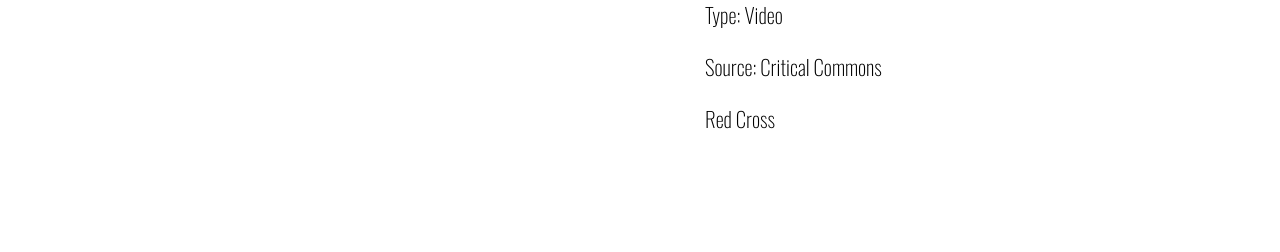
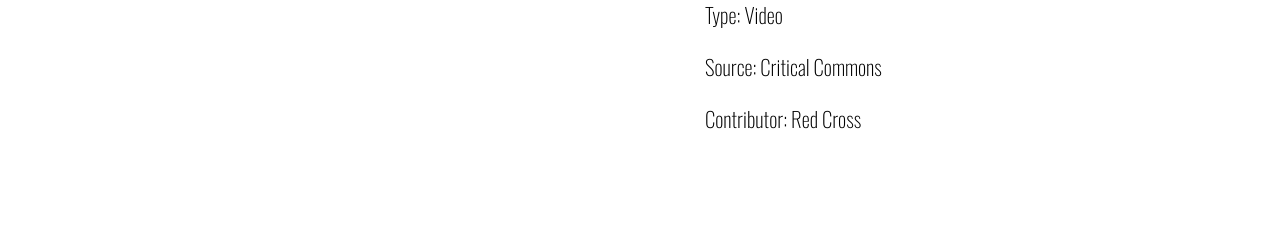
Before and after one commit to TonLeon/Mindoc_Original_Prototype, a Jekyll site: the page built from _mindoc_media/introduction_video_1.md, in a window 1280 px wide. Shown: the part 787-1039 px from the top of the page. Built offline with Jekyll 4.4.1, drawn with Linux system fonts in a browser that asks for light colours.

Commit message:
Update image_description.html

```diff
--- a/_layouts/image_description.html
+++ b/_layouts/image_description.html
@@ -20,7 +20,7 @@
           <p>Type: {{ page.type }}</p>
           <p>Source: {{ page.source }}</p>
           <p>{{ page.identifier }}</p>
-          <p>{{ page.contributor }}</p>
+          <p>Contributor: {{ page.contributor }}</p>
           <p>{{ page.format }}</p>
           <p>{{ page.credit_IPTC }}</p>
           <p>{{ page.date_created_IPTC }}</p>
```
